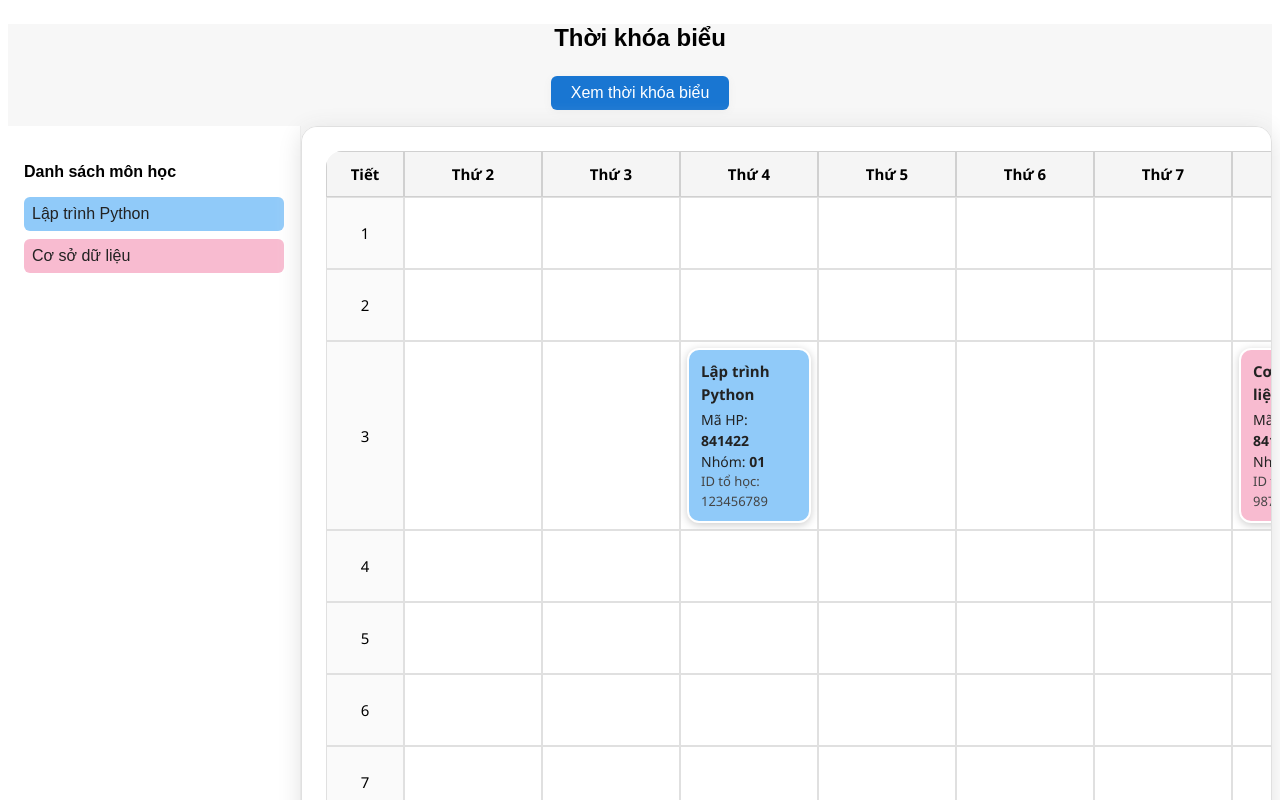
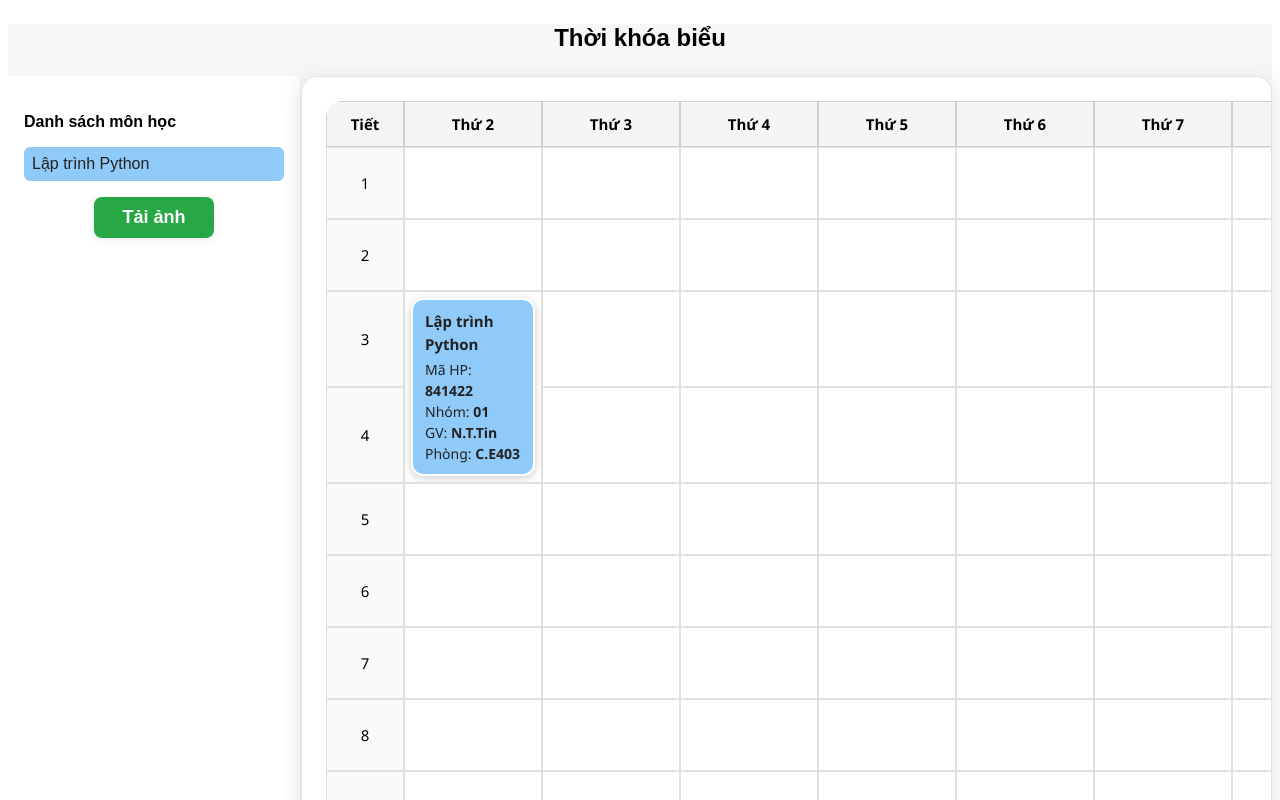
Before and after one commit to HaoWasabi/Smurf-TKB, a React (Vite) app: page / in a window 1280 px wide. Shown: the top 800 px of the page. Built offline with nearby package versions, Linux system fonts and the light colour scheme; the HTML template or start-up script is replaced by a standard one.

Commit message:
refactore: change timetable data structure and remove unused JSON file; implement image preview functionality in the timetable app.

```diff
--- a/public/tkb.json
+++ b/public/tkb.json
@@ -3,24 +3,14 @@
   "created": "Mon Aug 26 2024 22:10:21 GMT+0700 (Giờ Đông Dương)",
   "data": [
     {
-      "ten": "Lập trình Python",
-      "mhp": "841422",
-      "nhom": "01",
-      "id_to_hoc": "123456789",
-      "thu": "Thứ 2",
-      "tiet": "3",
-      "giang_vien": "N.T.Tin",
-      "phong": "C.E403"
-    },
-    {
-      "ten": "Cơ sở dữ liệu",
-      "mhp": "841109",
-      "nhom": "12",
-      "id_to_hoc": "987654321",
-      "thu": "Thứ 5",
-      "tiet": "6",
-      "giang_vien": "N.D.Hàm",
-      "phong": "C.A102"
+    "ten": "Lập trình Python",
+    "mhp": "841422",
+    "nhom": "01",
+    "thu": 2,
+    "so_tiet": 2,
+    "tiet": 3,
+    "giang_vien": "N.T.Tin",
+    "phong": "C.E403"
     }
   ]
 }
--- a/src/App.jsx
+++ b/src/App.jsx
@@ -28,7 +28,9 @@ function getSubjectColor(key) {
 
 function App() {
   const [tkb, setTkb] = useState([]);
-  const [showPopup, setShowPopup] = useState(false);
+  // Bỏ chức năng fullscreen popup
+  const [showPreview, setShowPreview] = useState(false);
+  const [previewImg, setPreviewImg] = useState(null);
   const gridRef = useRef();
 
   useEffect(() => {
@@ -37,14 +39,8 @@ function App() {
       .then((data) => setTkb(data.data));
   }, []);
 
-  // Gán ngẫu nhiên tiết và ngày cho mỗi môn học (demo)
-  const tkbWithSlot = tkb.map((item, idx) => ({
-    ...item,
-    day: days[randomInt(0, days.length - 1)],
-    period: periods[randomInt(1, periods.length - 1)]
-  }));
-
-  // Tạo ma trận thời khóa biểu
+  // Tạo ma trận thời khóa biểu từ dữ liệu tkb
+  // Mỗi item cần có: thu (ngày, số từ 2-8), tiet (số tiết bắt đầu), so_tiet (số tiết liên tiếp, mặc định 1)
   const grid = {};
   days.forEach(day => {
     grid[day] = {};
@@ -52,28 +48,42 @@ function App() {
       grid[day][period] = null;
     });
   });
-  tkbWithSlot.forEach(item => {
-    grid[item.day][item.period] = item;
+  tkb.forEach(item => {
+    // Chỉ render nếu có trường thu và tiet
+    if (item.thu && item.tiet) {
+      const day = days[item.thu - 2]; // thu: 2->8 (Thứ 2->CN)
+      const period = item.tiet;
+      const so_tiet = item.so_tiet || 1;
+      grid[day][period] = { ...item, so_tiet };
+      // Đánh dấu các tiết tiếp theo là đã bị chiếm bởi rowspan
+      for (let i = 1; i < so_tiet; i++) {
+        if (grid[day][period + i] !== undefined) grid[day][period + i] = 'skip';
+      }
+    }
   });
 
-  // Hàm tải ảnh
-  const handleDownloadImage = async () => {
-    if (!gridRef.current) return;
-    const canvas = await html2canvas(gridRef.current, { backgroundColor: null, useCORS: true });
+  // Hàm xem trước ảnh
+  const handlePreviewImage = async () => {
+    // Đảm bảo ref trỏ đúng bảng chính
+    const table = document.querySelector('#tkb-table');
+    if (!table) return;
+    const canvas = await html2canvas(table, { backgroundColor: null, useCORS: true });
+    setPreviewImg(canvas.toDataURL('image/png'));
+    setShowPreview(true);
+  };
+
+  // Hàm tải ảnh từ preview
+  const handleDownloadImage = () => {
+    if (!previewImg) return;
     const link = document.createElement('a');
     link.download = 'tkb.png';
-    link.href = canvas.toDataURL('image/png');
+    link.href = previewImg;
     link.click();
   };
 
   return (
     <div style={{ fontFamily: 'Arial', background: '#f7f7f7', minHeight: '100vh' }}>
       <h2 style={{ textAlign: 'center', margin: '24px 0' }}>Thời khóa biểu</h2>
-      <div style={{ textAlign: 'center', marginBottom: 16 }}>
-        <button onClick={() => setShowPopup(true)} style={{ padding: '8px 20px', background: '#1976d2', color: '#fff', border: 'none', borderRadius: 6, fontSize: 16, cursor: 'pointer', boxShadow: '0 2px 8px #eee' }}>
-          Xem thời khóa biểu
-        </button>
-      </div>
       <div style={{ display: 'flex' }}>
         {/* Sidebar môn học */}
         <div style={{ width: 260, background: '#fff', borderRight: '1px solid #eee', padding: 16 }}>
@@ -85,10 +95,16 @@ function App() {
               </li>
             ))}
           </ul>
+          <div style={{ textAlign: 'center', marginBottom: 16 }}>
+            {/* màu success */}
+            <button onClick={handlePreviewImage} style={{ padding: '10px 28px', background: '#28a745', color: '#fff', border: 'none', borderRadius: 8, fontSize: 18, cursor: 'pointer', fontWeight: 600, boxShadow: '0 2px 8px #eee' }}>
+              Tải ảnh
+            </button>
+          </div>
         </div>
         {/* Grid thời khóa biểu */}
         <div style={{ flex: 1, overflowX: 'auto', padding: 24, background: '#fff', borderRadius: 16, boxShadow: '0 4px 24px #e0e0e0', border: '1px solid #e0e0e0' }}>
-          <table style={{ borderCollapse: 'separate', borderSpacing: 0, width: '100%', background: '#fff', borderRadius: 16, overflow: 'hidden', fontFamily: 'Segoe UI, Arial, sans-serif', fontSize: 15 }}>
+          <table id="tkb-table" ref={gridRef} style={{ borderCollapse: 'separate', borderSpacing: 0, width: '100%', background: '#fff', borderRadius: 16, overflow: 'hidden', fontFamily: 'Segoe UI, Arial, sans-serif', fontSize: 15 }}>
             <thead>
               <tr>
                 <th style={{ border: '1px solid #d0d0d0', padding: '12px 8px', background: '#f5f5f5', minWidth: 60, fontWeight: 600 }}>Tiết</th>
@@ -103,18 +119,21 @@ function App() {
                   <td style={{ border: '1px solid #e0e0e0', padding: '12px 8px', background: '#fafafa', textAlign: 'center', fontWeight: 500 }}>{period}</td>
                   {days.map(day => {
                     const cell = grid[day][period];
-                    return (
-                      <td key={day} style={{ border: '1px solid #e0e0e0', padding: 0, height: 70, verticalAlign: 'top', background: '#fff' }}>
-                        {cell ? (
-                          <div style={{ background: getSubjectColor(cell.mhp), margin: 6, borderRadius: 12, padding: '10px 12px', color: '#222', fontSize: 15, fontWeight: 500, boxShadow: '0 2px 8px #ccc', border: '2px solid #fff', transition: 'box-shadow 0.2s', lineHeight: 1.5 }}>
-                            <div style={{ fontWeight: 700, marginBottom: 4 }}>{cell.ten}</div>
-                            <div style={{ fontSize: 14 }}>Mã HP: <b>{cell.mhp}</b></div>
-                            <div style={{ fontSize: 14 }}>Nhóm: <b>{cell.nhom}</b></div>
-                            <div style={{ fontSize: 13, color: '#444' }}>ID tổ học: {cell.id_to_hoc}</div>
+                    if (cell === 'skip') return null;
+                    if (cell) {
+                      return (
+                        <td key={day} rowSpan={cell.so_tiet} style={{ border: '1px solid #e0e0e0', padding: 0, height: 70 * cell.so_tiet, verticalAlign: 'top', background: '#fff' }}>
+                          <div style={{ background: getSubjectColor(cell.mhp || ''), margin: 6, borderRadius: 12, padding: '10px 12px', color: '#222', fontSize: 15, fontWeight: 500, boxShadow: '0 2px 8px #ccc', border: '2px solid #fff', transition: 'box-shadow 0.2s', lineHeight: 1.5 }}>
+                            <div style={{ fontWeight: 700, marginBottom: 4 }}>{cell.ten || ''}</div>
+                            {cell.mhp && <div style={{ fontSize: 14 }}>Mã HP: <b>{cell.mhp}</b></div>}
+                            {cell.nhom && <div style={{ fontSize: 14 }}>Nhóm: <b>{cell.nhom}</b></div>}
+                            {cell.giang_vien && <div style={{ fontSize: 14 }}>GV: <b>{cell.giang_vien}</b></div>}
+                            {cell.phong && <div style={{ fontSize: 14 }}>Phòng: <b>{cell.phong}</b></div>}
                           </div>
-                        ) : null}
-                      </td>
-                    );
+                        </td>
+                      );
+                    }
+                    return <td key={day} style={{ border: '1px solid #e0e0e0', padding: 0, height: 70, background: '#fff' }}/>;
                   })}
                 </tr>
               ))}
@@ -122,51 +141,20 @@ function App() {
           </table>
         </div>
       </div>
-
-      {/* Popup full màn hình */}
-      {showPopup && (
-        <div style={{ position: 'fixed', zIndex: 9999, top: 0, left: 0, width: '100vw', height: '100vh', background: 'rgba(0,0,0,0.15)', display: 'flex', alignItems: 'center', justifyContent: 'center' }}>
-          <div style={{ position: 'relative', width: '95vw', height: '95vh', background: '#fff', borderRadius: 18, boxShadow: '0 8px 32px #bbb', padding: 32, overflow: 'auto', display: 'flex', flexDirection: 'column', alignItems: 'center' }}>
-            <button onClick={() => setShowPopup(false)} style={{ position: 'absolute', top: 24, right: 32, padding: '6px 18px', background: '#e53935', color: '#fff', border: 'none', borderRadius: 6, fontSize: 16, cursor: 'pointer', fontWeight: 600 }}>Đóng</button>
-            <div style={{ width: '100%', overflow: 'auto', flex: 1 }}>
-              <div ref={gridRef} style={{ minWidth: 900, background: '#fff', borderRadius: 16, boxShadow: '0 4px 24px #e0e0e0', border: '1px solid #e0e0e0', padding: 24 }}>
-                <table style={{ borderCollapse: 'separate', borderSpacing: 0, width: '100%', background: '#fff', borderRadius: 16, overflow: 'hidden', fontFamily: 'Segoe UI, Arial, sans-serif', fontSize: 15 }}>
-                  <thead>
-                    <tr>
-                      <th style={{ border: '1px solid #d0d0d0', padding: '12px 8px', background: '#f5f5f5', minWidth: 60, fontWeight: 600 }}>Tiết</th>
-                      {days.map(day => (
-                        <th key={day} style={{ border: '1px solid #d0d0d0', padding: '12px 8px', background: '#f5f5f5', minWidth: 120, fontWeight: 600 }}>{day}</th>
-                      ))}
-                    </tr>
-                  </thead>
-                  <tbody>
-                    {periods.map(period => (
-                      <tr key={period}>
-                        <td style={{ border: '1px solid #e0e0e0', padding: '12px 8px', background: '#fafafa', textAlign: 'center', fontWeight: 500 }}>{period}</td>
-                        {days.map(day => {
-                          const cell = grid[day][period];
-                          return (
-                            <td key={day} style={{ border: '1px solid #e0e0e0', padding: 0, height: 70, verticalAlign: 'top', background: '#fff' }}>
-                              {cell ? (
-                                <div style={{ background: getSubjectColor(cell.mhp), margin: 6, borderRadius: 12, padding: '10px 12px', color: '#222', fontSize: 15, fontWeight: 500, boxShadow: '0 2px 8px #ccc', border: '2px solid #fff', transition: 'box-shadow 0.2s', lineHeight: 1.5 }}>
-                                  <div style={{ fontWeight: 700, marginBottom: 4 }}>{cell.ten}</div>
-                                  <div style={{ fontSize: 14 }}>Mã HP: <b>{cell.mhp}</b></div>
-                                  <div style={{ fontSize: 14 }}>Nhóm: <b>{cell.nhom}</b></div>
-                                  <div style={{ fontSize: 13, color: '#444' }}>ID tổ học: {cell.id_to_hoc}</div>
-                                </div>
-                              ) : null}
-                            </td>
-                          );
-                        })}
-                      </tr>
-                    ))}
-                  </tbody>
-                </table>
-              </div>
+      {/* Popup xem trước ảnh */}
+      {showPreview && (
+        <div style={{ position: 'fixed', zIndex: 10000, top: 0, left: 0, width: '100vw', height: '100vh', background: 'rgba(0,0,0,0.18)', display: 'flex', alignItems: 'center', justifyContent: 'center' }}>
+          <div style={{ background: '#fff', borderRadius: 18, boxShadow: '0 8px 32px #bbb', padding: 32, display: 'flex', flexDirection: 'column', alignItems: 'center' }}>
+            <h3 style={{ marginBottom: 18 }}>Xem trước ảnh thời khóa biểu</h3>
+            {previewImg && <img src={previewImg} alt="tkb preview" style={{ maxWidth: '80vw', maxHeight: '60vh', borderRadius: 12, boxShadow: '0 2px 12px #ccc', marginBottom: 24 }} />}
+            <div style={{ display: 'flex', gap: 16 }}>
+              <button onClick={handleDownloadImage} style={{ padding: '10px 28px', background: '#1976d2', color: '#fff', border: 'none', borderRadius: 8, fontSize: 18, cursor: 'pointer', fontWeight: 600, boxShadow: '0 2px 8px #eee' }}>
+                Tiếp tục
+              </button>
+              <button onClick={() => setShowPreview(false)} style={{ padding: '10px 28px', background: '#e53935', color: '#fff', border: 'none', borderRadius: 8, fontSize: 18, cursor: 'pointer', fontWeight: 600, boxShadow: '0 2px 8px #eee' }}>
+                Hủy
+              </button>
             </div>
-            <button onClick={handleDownloadImage} style={{ marginTop: 24, padding: '10px 28px', background: '#1976d2', color: '#fff', border: 'none', borderRadius: 8, fontSize: 18, cursor: 'pointer', fontWeight: 600, boxShadow: '0 2px 8px #eee' }}>
-              Tải ảnh thời khóa biểu
-            </button>
           </div>
         </div>
       )}
--- a/tkb.json
+++ /dev/null
@@ -1 +0,0 @@
-{"name":"Thời khóa biểu","created":"Mon Aug 26 2024 22:10:21 GMT+0700 (Giờ Đông Dương)","data":[{"mhp":"841461","ten":"Nhập môn phát triển ứng dụng trên thiết bị di động","nhom":"?","id_to_hoc":"-8271476495270307198"},{"mhp":"841047","ten":"Công nghệ phần mềm","nhom":"?","id_to_hoc":"-5832059272258021510"},{"mhp":"841408","ten":"Kiểm thử phần mềm","nhom":"?","id_to_hoc":"-5206895517674780469"},{"mhp":"862407","ten":"Giáo dục quốc phòng và an ninh II","nhom":"?","id_to_hoc":"-5554083786648572735"},{"mhp":"861302","ten":"Kinh tế chính trị Mác - Lênin","nhom":"?","id_to_hoc":"-6274524152374731479"}]}
```
